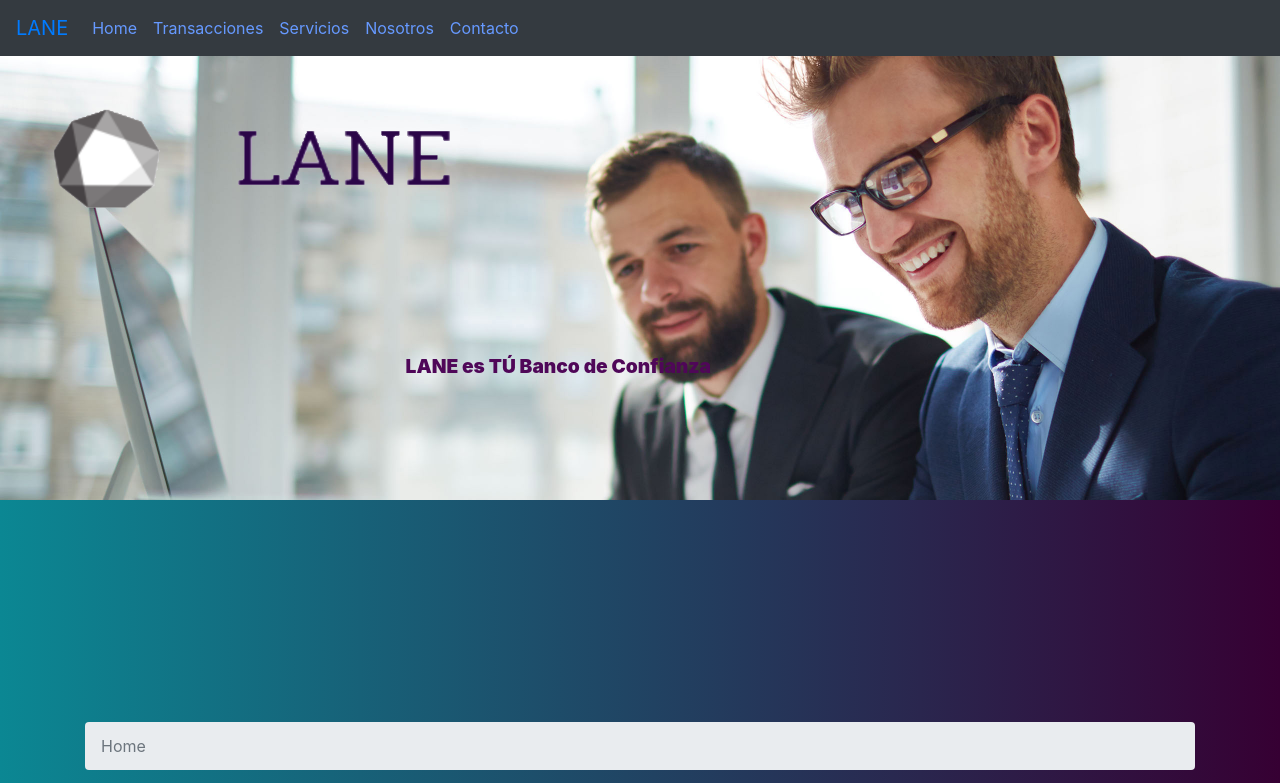
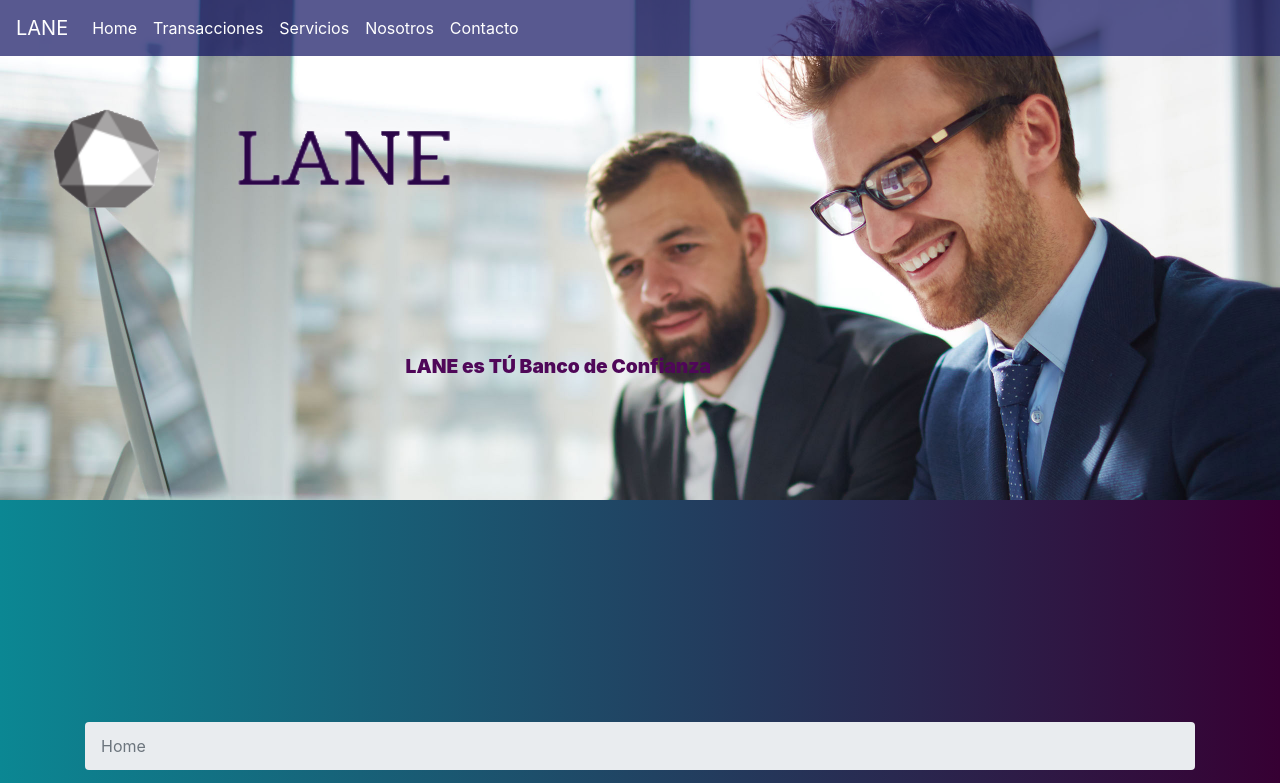
Before and after one commit to LVLVirginiaLombardi/Billetera_Electronica_Lombardi, a plain HTML site: page index.html in a window 1280 px wide. Shown: the top 783 px of the page. Drawn offline with nearby package versions, Linux system fonts and the light colour scheme.

Commit message:
Cuarta Entrega Final - index.html arreglos 5

```diff
--- a/css/style.css
+++ b/css/style.css
@@ -3,6 +3,22 @@
 body{
     background-image: linear-gradient(to right, #0b8793, #360033);
     z-index: 0;
+}
+
+.navbar-light{
+    background-color: rgba(7, 8, 90, 0.67);
+}
+
+.nav-link {
+    color: #fff !important;
+}
+
+.navbar-toggler{
+    background-color: rgba(54, 55, 151, 0.67);
+}
+
+.navbar-brand{
+    color: #fff !important;
 }
 
 .contenedor {
@@ -97,9 +113,7 @@ ol{
     padding-top: 20px;
   }
 
-  .nav-link {
-    color: #6699ff;
-  }
+
 
 /* END BODY */
 
--- a/index.html
+++ b/index.html
@@ -12,7 +12,7 @@
 
 <body>
     <header>
-        <nav class="navbar navbar-expand-md navbar-color bg-dark fixed-top">
+        <nav class="navbar navbar-expand-md navbar-light fixed-top">
             <a class="navbar-brand" href="#">LANE</a>
             <button class="navbar-toggler" type="button" data-toggle="collapse" data-target="#navbarSupportedContent"
                 aria-controls=navbarNavDropdown aria-expanded="false" aria-label="Toggle navigation">
```
